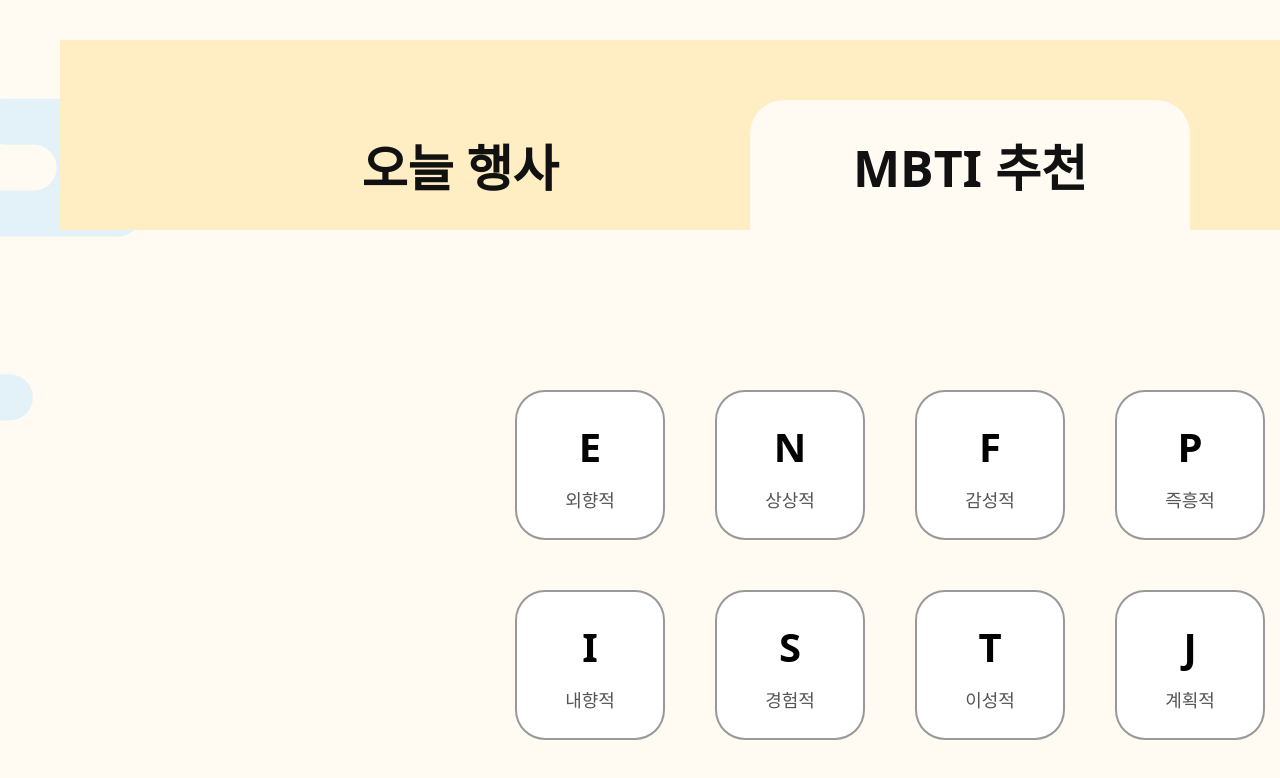
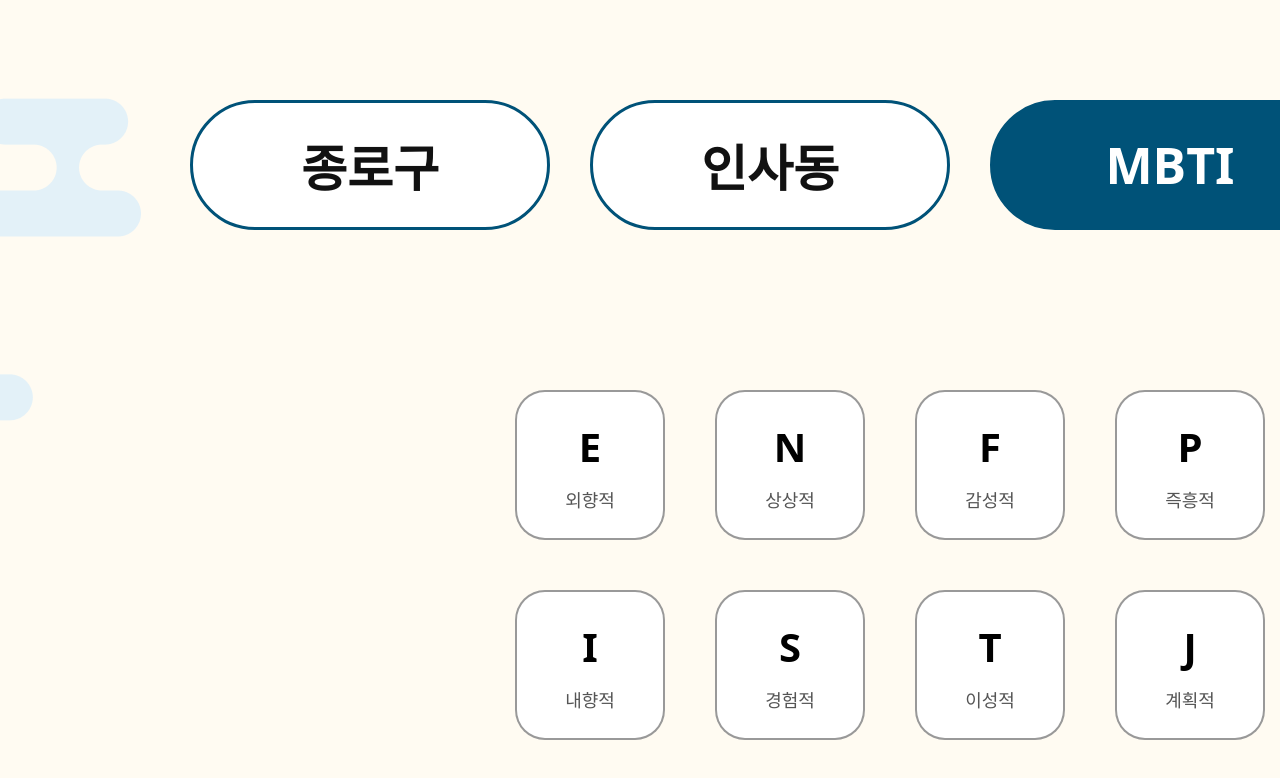
Before and after one commit to k-io-sk/kiosk-fe, a React (Vite) app: page /kiosk/mbti in a window 1280 px wide. Shown: the top 778 px of the page. Built offline with nearby package versions, Linux system fonts and the light colour scheme; no server answers.

Commit message:
:recycle: Refactor: 키오스크 상단 탭 종로구 인사동 추가

```diff
--- a/src/components/global/header/KioskHeader.jsx
+++ b/src/components/global/header/KioskHeader.jsx
@@ -1,95 +1,91 @@
 import { useEffect, useMemo, useState } from 'react';
 import { useNavigate, useLocation } from 'react-router-dom';
 import styles from './KioskHeader.module.css';
+
+import UnavailableModal from '@global/modal/UnavailableModal';
 
 export default function KioskHeader({ active }) {
   const navigate = useNavigate();
   const { pathname } = useLocation();
 
-  const [promoOpen, setPromoOpen] = useState(false);
+  // 어떤 탭이 막혔는지 상태
+  const [blockedPage, setBlockedPage] = useState(null); // 'insadong' | 'promo' | null
+  const modalOpen = blockedPage !== null;
+
+  const modalTitle = useMemo(() => {
+    if (blockedPage === 'insadong') return '인사동 페이지는 준비 중입니다';
+    if (blockedPage === 'promo') return '프로모션 페이지는 준비 중입니다';
+    return '';
+  }, [blockedPage]);
 
   const resolvedActive = useMemo(() => {
     if (active) return active;
-
     if (pathname.startsWith('/kiosk/mbti')) return 'mbti';
-    if (pathname.startsWith('/kiosk/promo')) return 'promo';
-    if (pathname.startsWith('/kiosk/events')) return 'events';
-
-    return 'events';
+    if (pathname.startsWith('/kiosk/events')) return 'jongno';
+    return 'jongno';
   }, [active, pathname]);
 
+  // 모달 열리면 2초 후 종로구(/events)로 이동
   useEffect(() => {
-    if (!promoOpen) return;
+    if (!modalOpen) return;
 
     const timer = setTimeout(() => {
-      setPromoOpen(false);
-      if (pathname !== '/kiosk/events') navigate('/kiosk/events');
+      setBlockedPage(null);
+      navigate('/kiosk/events');
     }, 2000);
 
     return () => clearTimeout(timer);
-  }, [promoOpen, navigate, pathname]);
+  }, [modalOpen, navigate]);
 
-  const onClickTab = (path) => {
+  const go = (path) => {
     if (pathname !== path) navigate(path);
-  };
-
-  const onClickPromo = (e) => {
-    e.preventDefault();
-    setPromoOpen(true);
   };
 
   return (
     <header className={styles.topHeader}>
       <nav className={styles.tabs}>
+        {/* 종로구 */}
         <button
           type='button'
-          className={`${styles.tab} ${resolvedActive === 'events' ? styles.activeTab : ''}`}
-          onClick={() => onClickTab('/kiosk/events')}
+          className={`${styles.tab} ${resolvedActive === 'jongno' ? styles.activeTab : ''}`}
+          onClick={() => go('/kiosk/events')}
         >
-          오늘 행사
+          종로구
         </button>
 
+        {/* 인사동 (막힘) */}
+        <button type='button' className={styles.tab} onClick={() => setBlockedPage('insadong')}>
+          인사동
+        </button>
+
+        {/* MBTI */}
         <button
           type='button'
           className={`${styles.tab} ${resolvedActive === 'mbti' ? styles.activeTab : ''}`}
-          onClick={() => onClickTab('/kiosk/mbti')}
+          onClick={() => go('/kiosk/mbti')}
         >
-          MBTI 추천
+          MBTI
         </button>
 
-        <button
-          type='button'
-          className={`${styles.tab} ${resolvedActive === 'promo' ? styles.activeTab : ''}`}
-          onClick={onClickPromo}
-        >
+        {/* 프로모션 (막힘) */}
+        <button type='button' className={styles.tab} onClick={() => setBlockedPage('promo')}>
           프로모션
         </button>
       </nav>
 
-      {promoOpen && (
-        <div
-          className={styles.modalOverlay}
-          role='dialog'
-          aria-modal='true'
-          aria-label='프로모션 안내'
-          onClick={() => setPromoOpen(false)}
-        >
-          <div className={styles.modal} onClick={(e) => e.stopPropagation()}>
-            <p className={styles.modalTitle}>프로모션 페이지는 준비 중입니다.</p>
-
-            <button
-              type='button'
-              className={styles.modalBtn}
-              onClick={() => {
-                setPromoOpen(false);
-                navigate('/kiosk/events');
-              }}
-            >
-              확인
-            </button>
-          </div>
-        </div>
-      )}
+      <UnavailableModal
+        open={modalOpen}
+        title={modalTitle}
+        buttonText='확인'
+        onClose={() => setBlockedPage(null)}
+        onConfirm={() => {
+          setBlockedPage(null);
+          navigate('/kiosk/events');
+        }}
+        width='40rem'
+        height='20rem'
+        titleTop='6rem'
+      />
     </header>
   );
 }
--- a/src/components/global/header/KioskHeader.module.css
+++ b/src/components/global/header/KioskHeader.module.css
@@ -1,7 +1,7 @@
 .topHeader {
   width: 1820px;
   /* height: 425px; */
-  background: #ffedc3;
+  background: transparent;
   padding: 0 120px;
   box-sizing: border-box;
 
@@ -14,21 +14,20 @@
   margin-top: 60px;
   display: flex;
   justify-content: center;
-  gap: 70px;
+  gap: 40px;
 }
 
 .tab {
   font-size: 50px;
   font-weight: 700;
-  background: none;
+  background: #fff;
   border: none;
-  cursor: pointer;
   color: #111;
-  width: 440px;
+  width: 360px;
   height: 130px;
   text-align: center;
-  /* border: 3px solid #005278; */
-  border-radius: 34px 34px 0 0;
+  border: 3px solid #005278;
+  border-radius: 99px;
 
   display: flex;
   align-items: center;
@@ -40,51 +39,6 @@
 }
 
 .activeTab {
-  background: #fffbf2;
-  color: #111;
+  background: #005278;
+  color: #fff;
 }
-
-.modalOverlay {
-  position: fixed;
-  inset: 0;
-  background: rgba(0, 0, 0, 0.45);
-  display: flex;
-  align-items: center;
-  justify-content: center;
-  z-index: 9999;
-}
-
-.modal {
-  position: relative;
-  width: 40rem;
-  height: 20rem;
-  background: #fff;
-  border-radius: 1.6rem;
-  padding: 1.6rem;
-  text-align: center;
-}
-
-.modalTitle {
-  position: absolute;
-  top: 7rem;
-  left: 0;
-  right: 0;
-  display: flex;
-  align-items: center;
-  justify-content: center;
-  font-size: 2.5rem;
-  font-weight: 500;
-}
-
-.modalBtn {
-  position: absolute;
-  left: 1.6rem;
-  right: 1.6rem;
-  bottom: 1.6rem;
-
-  height: 4rem;
-  border: none;
-  border-radius: 1rem;
-  font-size: 2rem;
-  font-weight: 500;
-}
--- /dev/null
+++ b/src/components/global/modal/UnavailableModal.jsx
@@ -0,0 +1,28 @@
+import styles from './UnavailableModal.module.css';
+
+export default function UnavailableModal({
+  open,
+  title,
+  buttonText = '확인',
+  onClose,
+  onConfirm,
+  width = '40rem',
+  height = '20rem',
+  titleTop = '6rem',
+}) {
+  if (!open) return null;
+
+  return (
+    <div className={styles.modalOverlay} role='dialog' aria-modal='true' aria-label='사용 불가 안내' onClick={onClose}>
+      <div className={styles.modal} style={{ width, height }} onClick={(e) => e.stopPropagation()}>
+        <p className={styles.modalTitle} style={{ top: titleTop }}>
+          {title}
+        </p>
+
+        <button type='button' className={styles.modalBtn} onClick={onConfirm}>
+          {buttonText}
+        </button>
+      </div>
+    </div>
+  );
+}
--- /dev/null
+++ b/src/components/global/modal/UnavailableModal.module.css
@@ -0,0 +1,45 @@
+.modalOverlay {
+  position: fixed;
+  inset: 0;
+  background: rgba(0, 0, 0, 0.45);
+  display: flex;
+  align-items: center;
+  justify-content: center;
+  z-index: 9999;
+}
+
+.modal {
+  position: relative;
+  background: #fff;
+  border-radius: 1.6rem;
+  padding: 1.6rem;
+  text-align: center;
+}
+
+.modalTitle {
+  position: absolute;
+  left: 0;
+  right: 0;
+
+  display: flex;
+  align-items: center;
+  justify-content: center;
+
+  font-size: 2.5rem;
+  font-weight: 500;
+}
+
+.modalBtn {
+  position: absolute;
+  left: 1.6rem;
+  right: 1.6rem;
+  bottom: 1.6rem;
+
+  height: 4rem;
+  border: none;
+  border-radius: 1rem;
+
+  font-size: 2rem;
+  font-weight: 500;
+  cursor: pointer;
+}
--- a/src/components/mbtiKiosk/MbtiResult.module.css
+++ b/src/components/mbtiKiosk/MbtiResult.module.css
@@ -6,7 +6,7 @@
   height: 750px;
   border-radius: 20px;
   border: 3px solid #f8ecde;
-  background: #fffbf2;
+  background: #fff;
   padding: 24px 40px 32px;
   display: flex;
   flex-direction: column;
--- a/src/pages/KioskEventDetailPage.jsx
+++ b/src/pages/KioskEventDetailPage.jsx
@@ -69,7 +69,7 @@
   }
   return (
     <div className={styles.page}>
-      <KioskHeader active='events' />
+      <KioskHeader active='jongno' />
 
       <main className={styles.content}>
         <button className={styles.backBtn} onClick={() => navigate(-1)}>
```
